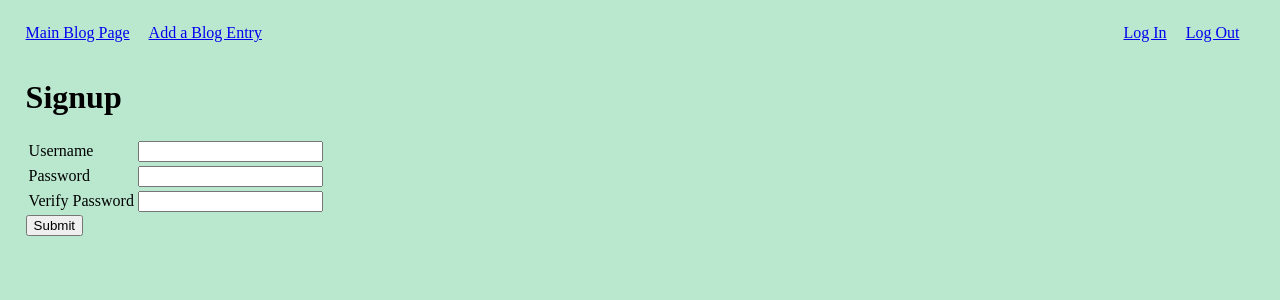
After one commit to jah4682/blogz, a Flask app: page /signup in a window 1280 px wide. The commit adds this page. Shown: the top 300 px of the page. Run offline with Flask 2, Linux system fonts and the light colour scheme.

Commit message:
login/logout features complete. modified CSS. added allowed routes.

```diff
--- a/main.py
+++ b/main.py
@@ -1,7 +1,7 @@
 # ---- Build a Blog Assignment ----
 
 # *** Setup ***
-from flask import Flask, request, redirect, render_template, flash, request
+from flask import Flask, request, redirect, render_template, flash, request, session
 from flask_sqlalchemy import SQLAlchemy
 
 app = Flask(__name__)
@@ -51,8 +51,7 @@ print('***TEST-2***')
 @app.route('/login', methods=['POST', 'GET'])
 def login():
 
-    # test if there is a 'POST' request
-    if request.method == 'POST':
+    if request.method == 'POST':                        # if form is submitted
 
         # Get parameters from post request
         username = request.form['username_f']
@@ -68,12 +67,96 @@ def login():
             return render_template('login.html')
         else:                                           # pass
             session['username'] = username              # store username in session
-            return redirect('/blog')                        # return user to homepage when
+            return redirect('/blog')                    # return user to main blog page
 
-    return render_template('login.html')
+    return render_template('login.html')                # first load page render blank form
 
 
 print('***TEST-3***')
+
+
+# Signup
+@app.route("/signup", methods=["GET","POST"])
+def signup():
+
+    if request.method == 'POST':
+
+        # request form information
+        username = request.form['username_f']
+        pwd = request.form['password_f']
+        verify = request.form['verify_f']
+
+        # if user exist get record from database
+        user = User.query.filter_by(username=username).first()
+        if user != None:
+            print(user.username)
+
+        # Validate Username
+        if user != None:                                            # if not in database skip inner if to avoid error
+            if user.username == username:                           # if exist
+                flash('this username already exists')
+
+        elif username == '':                                        # if field left blank
+            flash('username must be filled in')
+
+        elif ' ' in username:                                       # if space
+            flash('username cannot contain a space')
+
+        elif len(username) < 3 or len(username) > 20:               # if out of range 3 to 20
+            flash('username must be between 3 and 20 characters long')
+
+        # Validate Password
+        elif pwd == '':                                             # if field left blank
+            flash('password must be filled in', 'blank')
+
+        elif ' ' in pwd:                                            # if space
+            flash ('password cannot contain a space', 'space')
+
+        elif len(pwd) < 3 or len(pwd) > 20:                         # if out of range 3 to 20
+            flash('password must be between 3 and 20 characters long', 'range')
+
+        # validate password confirmation
+        elif not (pwd == verify):
+            flash('your passwords do not match', 'match')
+            return render_template('signup.html')
+
+        # if successful add new user to database and redirect user to newpost page
+        else:
+            new_user = User(username, pwd)
+            db.session.add(new_user)
+            db.session.commit()
+            session['username'] = username
+            return redirect('/newpost')
+
+
+    return render_template('signup.html')
+
+
+print('***TEST-4***')
+
+
+# log Out
+@app.route('/logout')
+def logout():
+    print(session)
+    if session:
+        del session['username'] # delete username from session
+    return redirect('/blog')
+
+
+print('***TEST-5***')
+
+
+# Pages to be viewed without a Log in
+@app.before_request
+def require_login():
+    allowed_routes = ['index','login', 'blog', 'signup', 'logout']
+
+    if request.endpoint not in allowed_routes and 'username' not in session:
+        return redirect('/login')
+
+print('***TEST-6***')
+
 # New Post Function
 @app.route('/newpost', methods=['GET','POST'])
 def newpost():
@@ -124,6 +207,8 @@ def newpost():
     # render form when first loading page
     return render_template('newpost.html')
 
+print('***TEST-7***')
+
 
 # Blog page Function
 @app.route('/blog', methods=['GET'])
@@ -148,7 +233,7 @@ def index():
         blog_x = Blog.query.filter_by(id=value_id).all()
         return render_template('blog.html',blog=blog_x,value=value)
 
-
+print('***TEST-8***')
 # *** End Content ***
 
 if __name__ == '__main__':
--- a/static/mainpage.css
+++ b/static/mainpage.css
@@ -1,8 +1,33 @@
+/* For Blogz Assignment */
+
+body {
+    margin-right: 2%;
+    margin-left: 2%;
+    background-color: rgb(186, 232, 206);
+}
+
 .error {
     color:red;
     font-style: italic;
 }
 
-body {
-    background-color: rgb(186, 232, 206);
+nav ul {
+    padding: 0;
+    display: inline-block;
 }
+
+hr {
+    margin: 40px auto;
+}
+
+
+nav ul li {
+    list-style: none;
+    display: inline-block;
+    margin-right: 15px;
+
+}
+
+nav #user-account {
+    float: right;
+}
--- /dev/null
+++ b/static/normalization.css
@@ -0,0 +1,12 @@
+/* For Blogz Assignment */
+
+
+/**
+ * Change the border, margin, and padding in all browsers (opinionated).
+ */
+
+fieldset {
+    border: 1px solid #c0c0c0;
+    margin: 0 2px;
+    padding: 0.35em 0.625em 0.75em;
+  }
--- a/templates/base.html
+++ b/templates/base.html
@@ -1,4 +1,4 @@
-<!-- Build a Blog Assignment -->
+<!-- Blogz Assignment -->
 <!-- Base HTML page -->
 
 <!DOCTYPE html>
@@ -6,12 +6,23 @@
     <head>
 
         <title>Build a Blog</title>
+        <link rel= "stylesheet" type= "text/css" href= "{{ url_for('static',filename='normalization.css') }}">
         <link rel= "stylesheet" type= "text/css" href= "{{ url_for('static',filename='mainpage.css') }}">
+
 
     </head>
 
     <body>
-        <nav><a href="/blog">Main Blog Page</a>&emsp;<a href="/newpost">Add a Blog Entry</a></nav>
+        <nav>
+            <ul id="user-account">
+                <li><a href="/login">Log In</a></li>
+                <li><a href="/logout">Log Out</a></li>
+            </ul>
+            <ul>
+                <li><a href="/blog">Main Blog Page</a></li>
+                <li><a href="/newpost">Add a Blog Entry</a></li>
+            </ul>
+        </nav>
 
 
         {% block content %}
--- a/templates/login.html
+++ b/templates/login.html
@@ -3,7 +3,7 @@
 {% extends "base.html" %}
 {% block content %}
 <h1>Log in to Blogz</h1>
-<p>If you don't have an account, you may <a href="/register">register</a> for one</p>
+<p>If you don't have an account, you may <a href="/signup">sign up</a> for one</p>
 
 <form action="/login" method="POST">
     <table>
@@ -11,7 +11,7 @@
             {% with messages = get_flashed_messages(category_filter=["user"]) %}
             <td><label for="username">username</label></td>
             <td>
-                <input id="username" name="username_f" type="text" value="{{request.form.username}}">
+                <input id="username" name="username_f" type="text" value="{{request.form.username_f}}">
                 <span class='error'>{{messages[0]}}</span>
             </td>
             {% endwith %}
--- /dev/null
+++ b/templates/signup.html
@@ -0,0 +1,35 @@
+<!-- signup form for Blogz Assignment -->
+{% extends "base.html" %}
+{% block content %}
+<h1>Signup</h1>
+
+{% with messages = get_flashed_messages() %}
+{% if messages %}
+<span class="error">{{ messages[0] }}</span>
+{% endif %}
+{% endwith %}
+
+<form action="/signup" method="post">
+    <table>
+        <tr>
+            <td><label for="username">Username</label></td>
+            <td>
+                <input id="username" name="username_f" type="text" value="{{request.form.username_f}}">
+            </td>
+        </tr>
+        <tr>
+            <td><label for="password">Password</label></td>
+            <td>
+                <input id="password" name="password_f" type="password">
+            </td>
+        </tr>
+        <tr>
+            <td><label for="verify">Verify Password</label></td>
+            <td>
+                <input id="verify" name="verify_f" type="password">
+            </td>
+        </tr>
+    </table>
+    <input type="submit">
+</form>
+{% endblock %}
```
